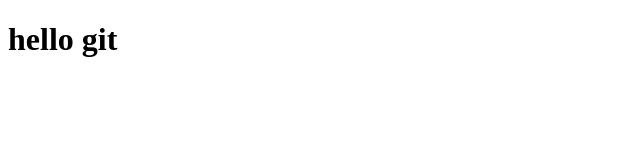
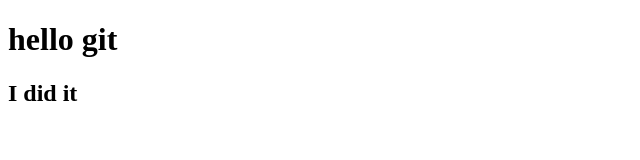
Before and after one commit to kelseydiego29/test, a plain HTML site: page index.html in a window 1280 px wide. Shown: the whole page, without its empty margins (0-640 px from the left). Drawn offline with Linux system fonts and the light colour scheme.

Commit message:
I did it

```diff
--- a/index.html
+++ b/index.html
@@ -8,5 +8,6 @@
 </head>
 <body>
     <h1>hello git</h1>
+    <h2>I did it</h2>
 </body>
 </html>
```
